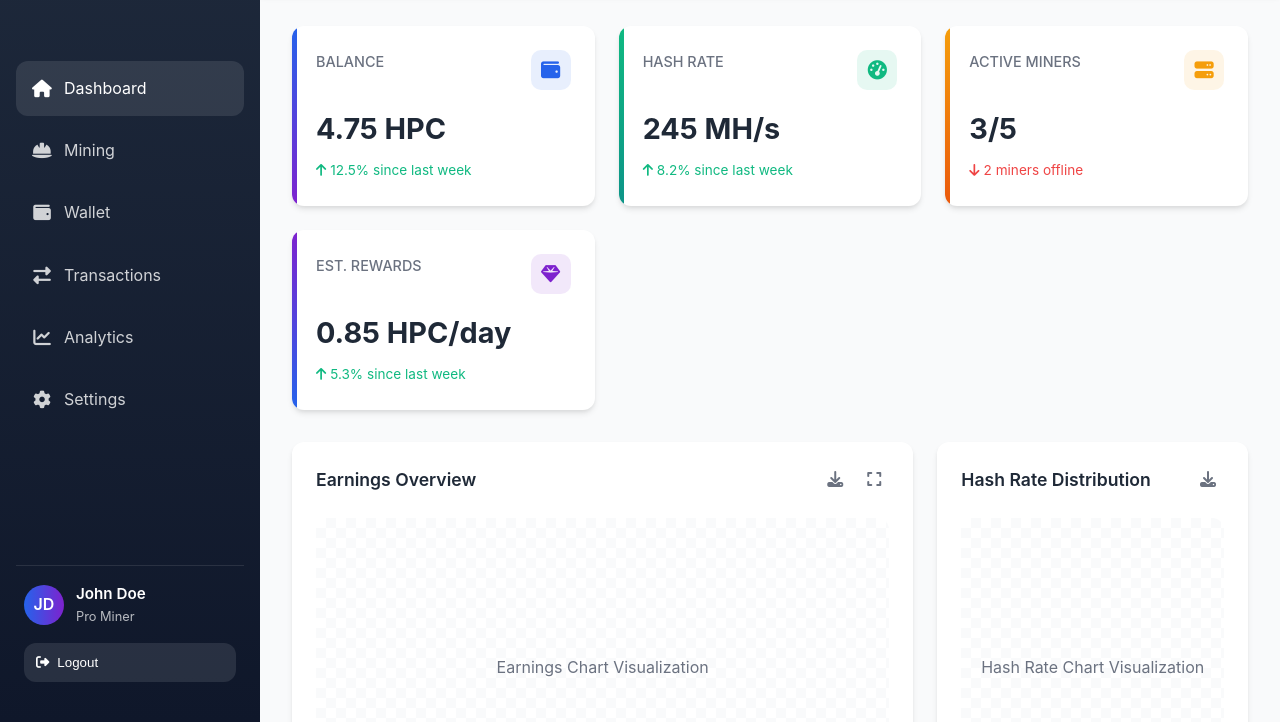
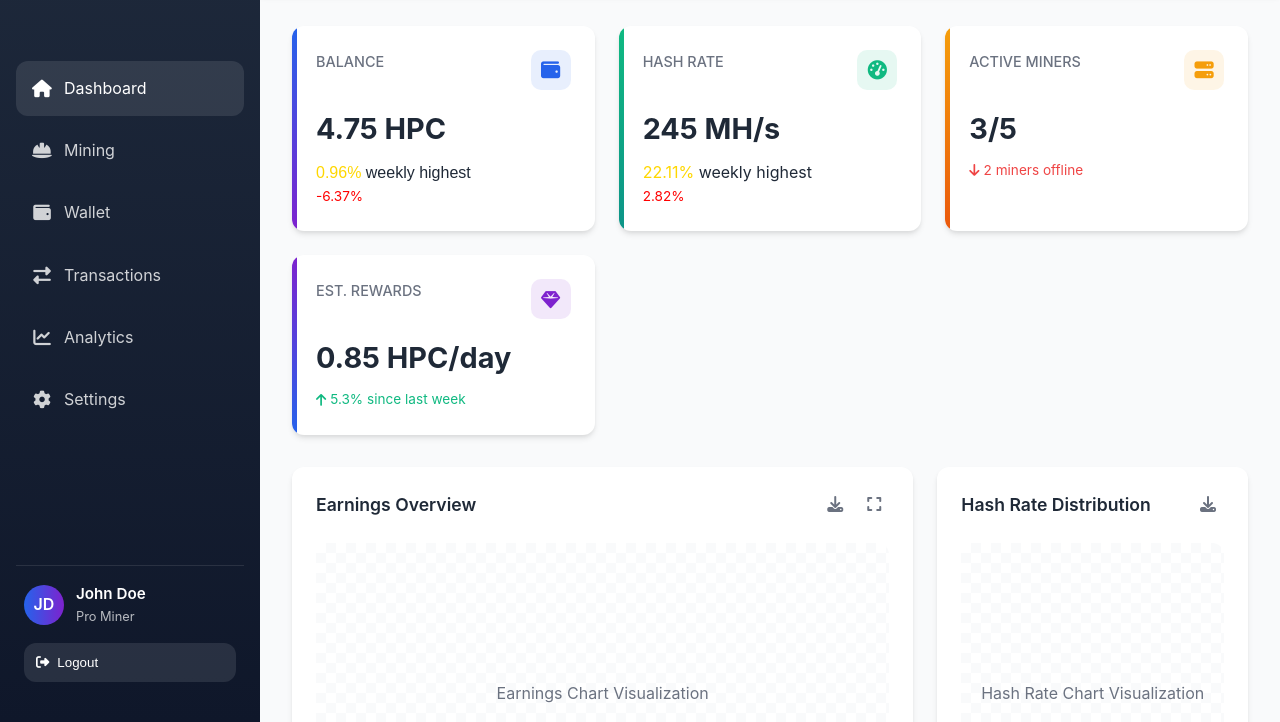
Before and after one commit to mrgovernment-max/hypercoin, a plain HTML site: page dashboard.html in a window 1280 px wide. Shown: the part 78-800 px from the top of the page. Drawn offline with Linux system fonts and the light colour scheme; no server answers; sample sign-in values are in the browser's storage.

Commit message:
inv and hash figs

```diff
--- a/auth.js
+++ b/auth.js
@@ -82,5 +82,88 @@ function redirectToLogin() {
   window.location.href = "login.html";
 }
 
+/////addd to investments
+
+let numberofinv = 0;
+let prev = 0;
+
+// Retrieve highest from localStorage or start at 0
+let highest = localStorage.getItem("highest");
+highest = highest ? Number(highest) : 0;
+
+function addtoinv() {
+  const balancesig = document.getElementById("balancesig");
+  const dailyhigh = document.getElementById("dailyhigh");
+
+  prev = numberofinv; // store old value
+
+  // random decimal
+  let numberofinvestment = Math.random() * 32 - 10;
+  numberofinv += numberofinvestment - 2; // accumulate value
+
+  // update highest if current value is bigger
+  if (numberofinv > highest) highest = numberofinv;
+
+  // update DOM
+  balancesig.textContent = numberofinv.toFixed(2) + "% ";
+  dailyhigh.textContent = highest.toFixed(2) + "% ";
+
+  // color based on up/down
+  if (numberofinv > prev) {
+    balancesig.style.color = "green"; // higher
+  } else if (numberofinv < prev) {
+    balancesig.style.color = "red"; // lower
+  } else {
+    balancesig.style.color = "gray"; // no change
+  }
+
+  // store highest in localStorage
+  localStorage.setItem("highest", highest);
+}
+
+// run every 2 seconds
+setInterval(addtoinv, 2000);
+
+/////addd to hash rates
+
+let numberofhash = 0;
+let prevhash = 0;
+
+// Retrieve highest from localStorage or start at 0
+let highesthash = localStorage.getItem("highesthash");
+highesthash = highesthash ? Number(highesthash) : 0;
+
+function addtohash() {
+  const hashsig = document.getElementById("hashsig");
+  const dailyhighhash = document.getElementById("dailyhighhash");
+
+  prevhash = numberofhash; // store old value
+
+  // random decimal
+  let numberofinvhash = Math.random() * 29 - 6;
+  numberofhash += numberofinvhash - 2; // accumulate value
+
+  // update highesthash if current value is bigger
+  if (numberofhash > highesthash) highesthash = numberofhash;
+
+  // update DOM
+  hashsig.textContent = numberofinvhash.toFixed(2) + "% ";
+  dailyhighhash.textContent = highesthash.toFixed(2) + "% ";
+
+  // color based on up/down
+  if (numberofinv > prev) {
+    hashsig.style.color = "green"; // higher
+  } else if (numberofinv < prev) {
+    hashsig.style.color = "red"; // lower
+  } else {
+    hashsig.style.color = "green"; // no change
+  }
+
+  // store highesthash in localStorage
+  localStorage.setItem("highesthash", highesthash);
+}
+
+setInterval(addtohash, 1500);
+
 // Run authentication once DOM is loaded
 document.addEventListener("DOMContentLoaded", dashboardAuth);
--- a/dashboard.html
+++ b/dashboard.html
@@ -93,9 +93,20 @@
                   <i class="fas fa-wallet"></i>
                 </div>
               </div>
-              <div class="stat-value">4.75 HPC</div>
-              <div class="stat-change positive">
-                <i class="fas fa-arrow-up"></i> 12.5% since last week
+              <div id="" class="stat-value">4.75 HPC</div>
+              <span
+                style="
+                  font-family: Arial, Helvetica, sans-serif;
+                  text-align: center;
+                "
+                ><span id="dailyhigh" style="color: gold"
+                  ><!--daily high%-->
+                </span>
+                weekly highest
+              </span>
+              <div id="balancesig" class="stat-change positive">
+                <!--hypecoin tickers high%-->
+                <i class="fas fa-arrow-up"> </i>
               </div>
             </div>
             <div class="stat-card">
@@ -106,7 +117,11 @@
                 </div>
               </div>
               <div class="stat-value">245 MH/s</div>
-              <div class="stat-change positive">
+              <span id="dailyhighhash" style="color: gold"
+                ><!--daily high%--> </span
+              >weekly highest
+              <div id="hashsig" class="stat-change positive">
+                <!--hypecoin hash high%-->
                 <i class="fas fa-arrow-up"></i> 8.2% since last week
               </div>
             </div>
```
Also changed, not shown: pricing.html (+0 -20 lines).
